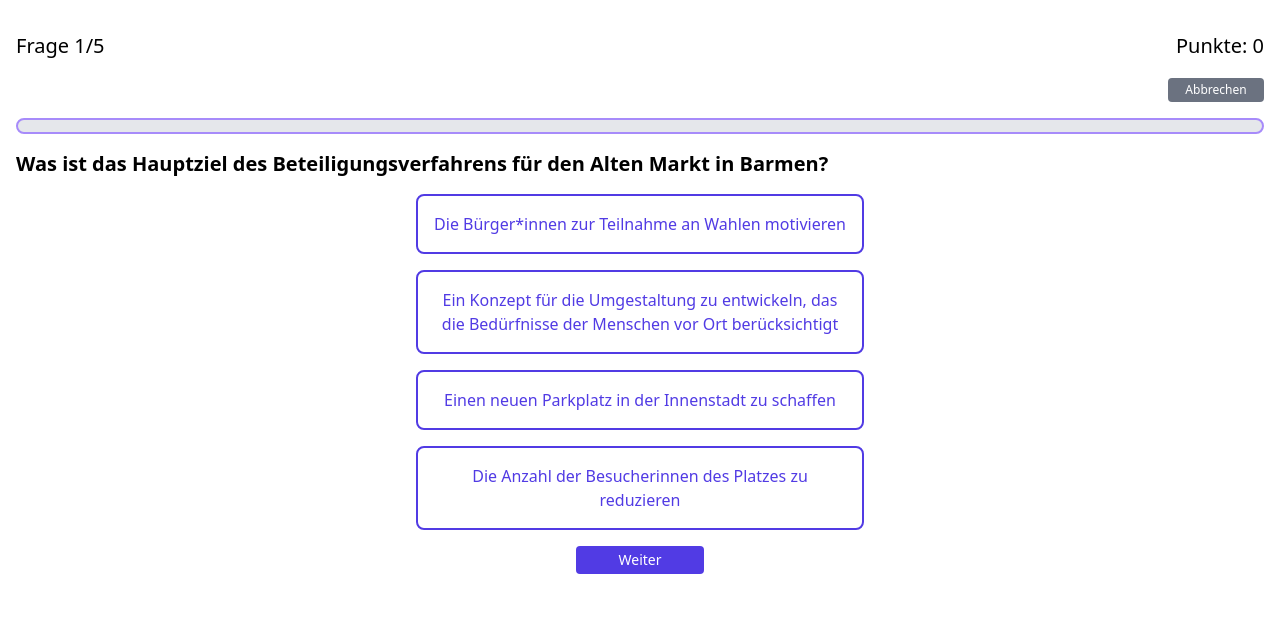
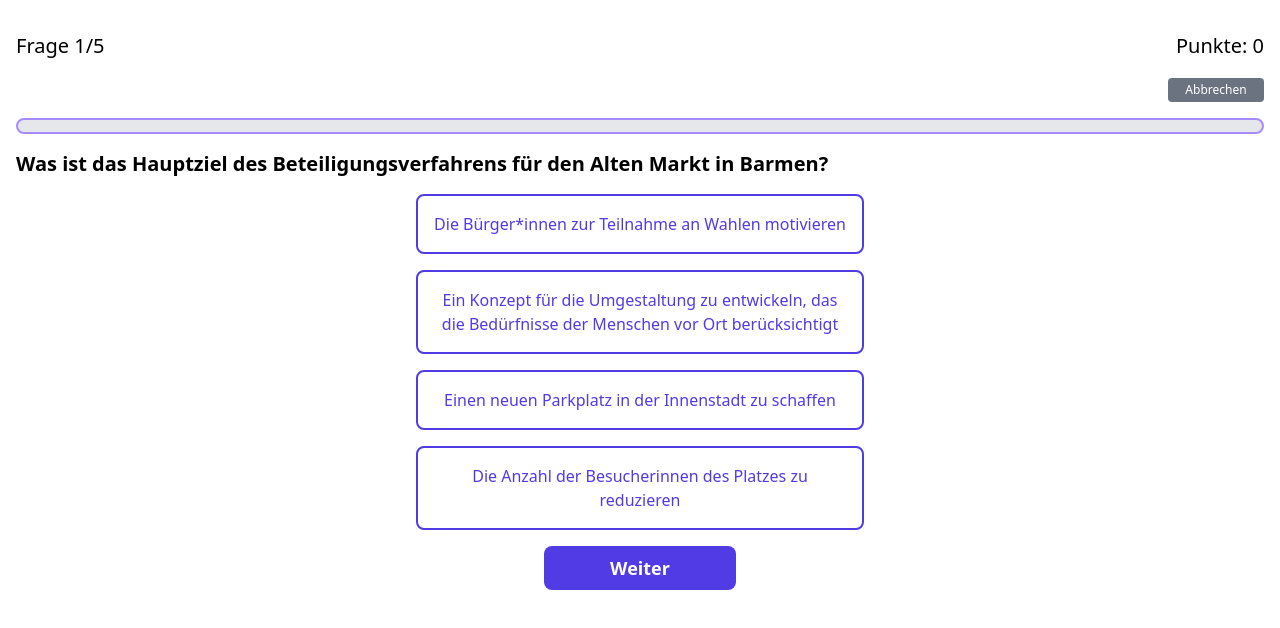
Before and after one commit to babblingbird/quizstudie, a plain HTML site: page index.html in a window 1280 px wide. Both pictures are taken after a click on the button "Der alte Markt". Drawn offline with nearby package versions, Linux system fonts and the light colour scheme.

Commit message:
Update index.html

```diff
--- a/index.html
+++ b/index.html
@@ -81,7 +81,7 @@
                 </div>
             </div>
             <div class="text-center mt-4">
-                <button id="next-btn" class="bg-[#513be4] text-white w-32 px-3 py-1 text-sm rounded hover:bg-[#4432c7]">
+                <button id="next-btn" class="bg-[#513be4] text-white w-48 px-6 py-2 text-lg rounded-lg font-semibold hover:bg-[#4432c7]">
                 Weiter
                 </button>
             </div>
```
